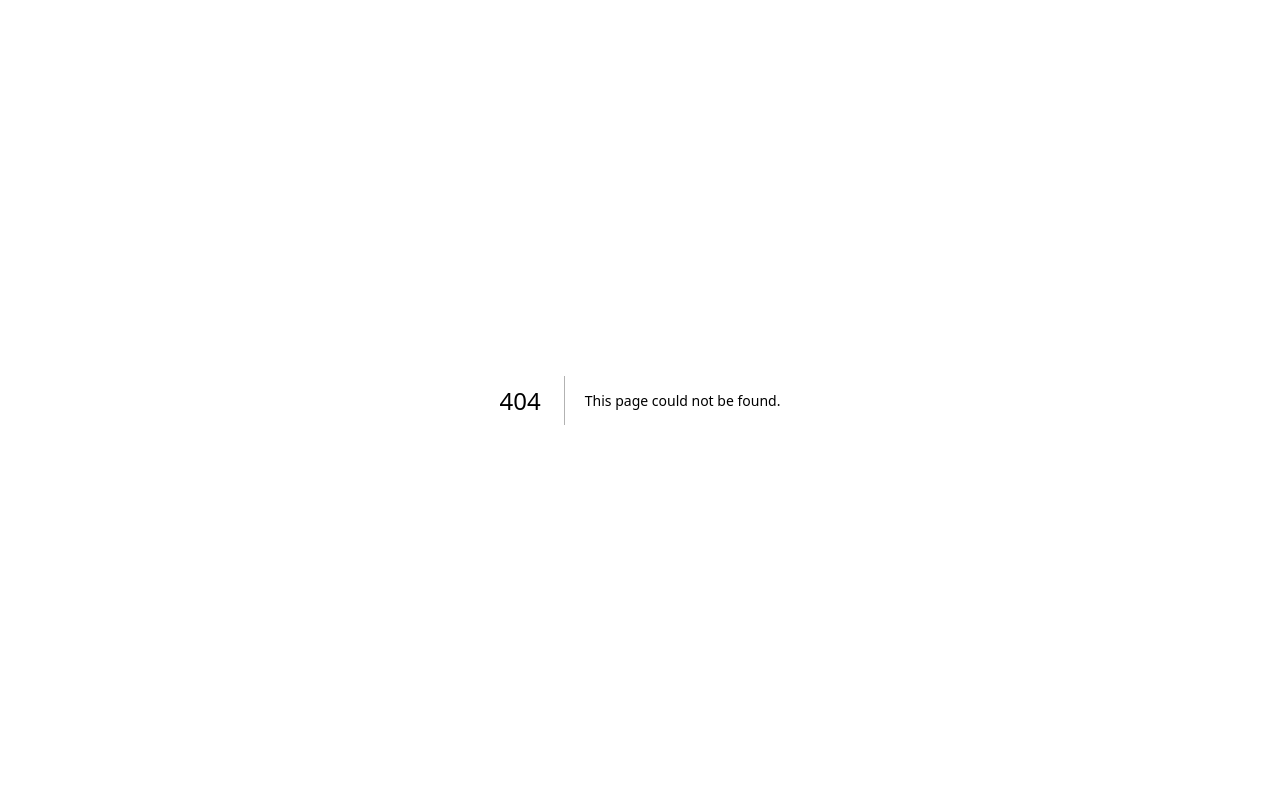
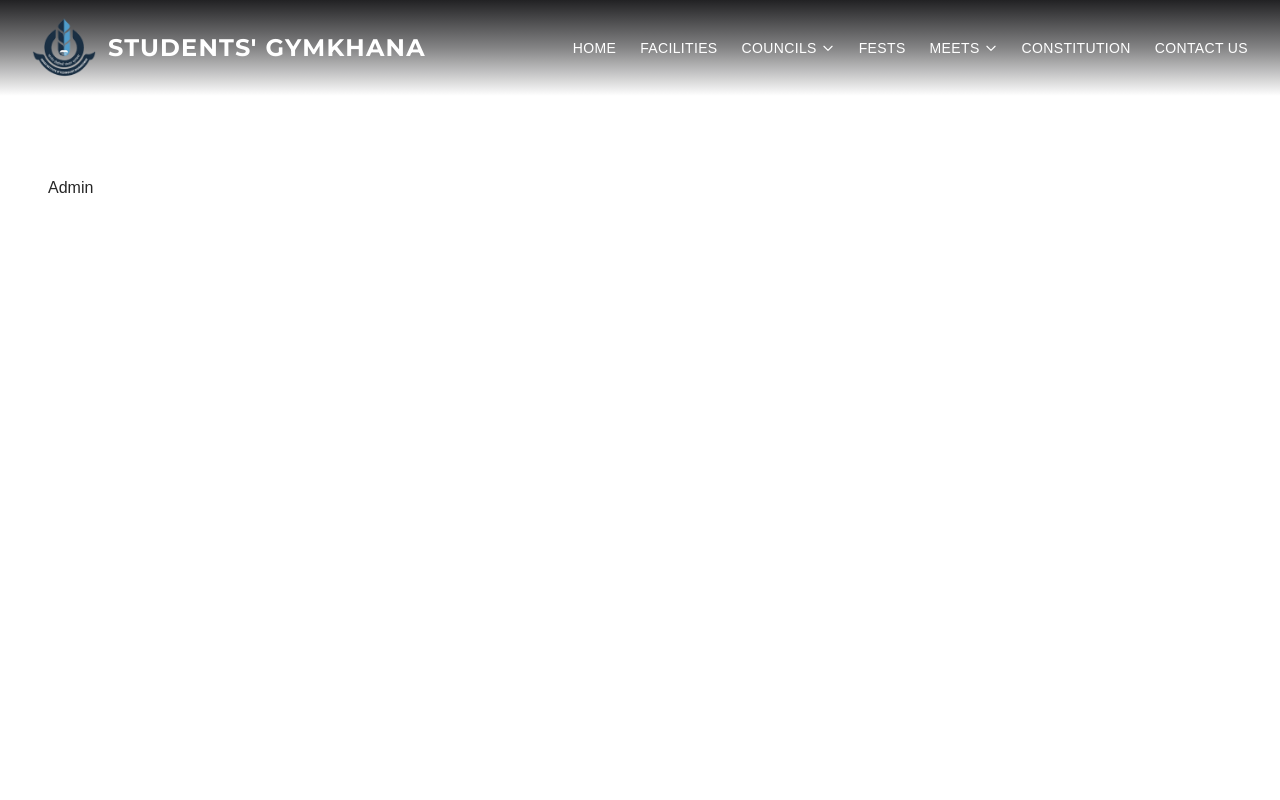
Before and after one commit to InventoryWebnD/gymkhana, a Next.js app: page /admin in a window 1280 px wide. Before the commit this address had no page. Shown: the top 800 px of the page. Built offline with nearby package versions, Linux system fonts and the light colour scheme.

Commit message:
admin page initiated, home page modified

```diff
--- /dev/null
+++ b/src/app/(main)/admin/page.tsx
@@ -0,0 +1,13 @@
+
+
+export default function Page() {
+    return (
+        <div className="min-h-screen w-full flex flex-col justify-between bg-white dark:bg-black text-neutral-800 dark:text-neutral-200">
+            <div className="pt-20">
+                <div className="px-6 sm:px-8 lg:px-12 py-16 md:py-24">
+                    <h1>Admin</h1>
+                </div>
+            </div>
+        </div>
+    )
+}
--- a/src/app/(main)/home/page.tsx
+++ b/src/app/(main)/home/page.tsx
@@ -5,10 +5,10 @@ import CommonCarousel from "@/components/layout/CommonCarousel";
 export default function Home() {
   return (
     <div className="min-h-screen w-full flex flex-col justify-between bg-white dark:bg-black text-neutral-800 dark:text-neutral-200">
-      <section className="h-dvh w-full overflow-hidden">
+      <section className="h-[50vh] md:h-[80vh] w-full overflow-hidden">
         <CommonCarousel
           commonName=" "
-          heightClassName="h-dvh min-h-screen"
+          heightClassName="h-full"
           images={[
             "/img/home-carousel/1.webp",
             "/img/home-carousel/2.webp",
```
